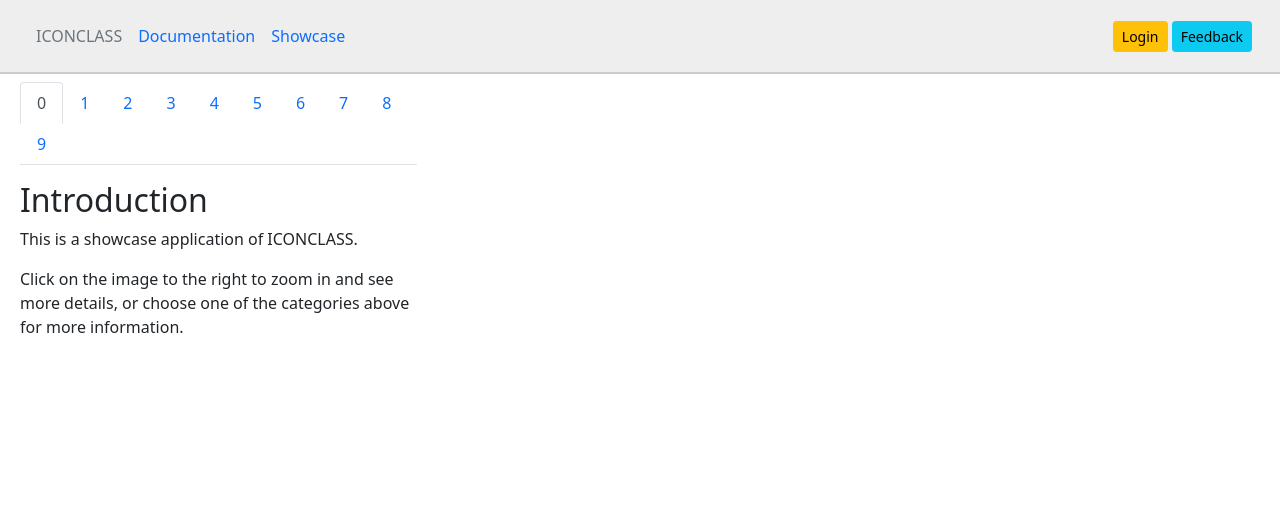
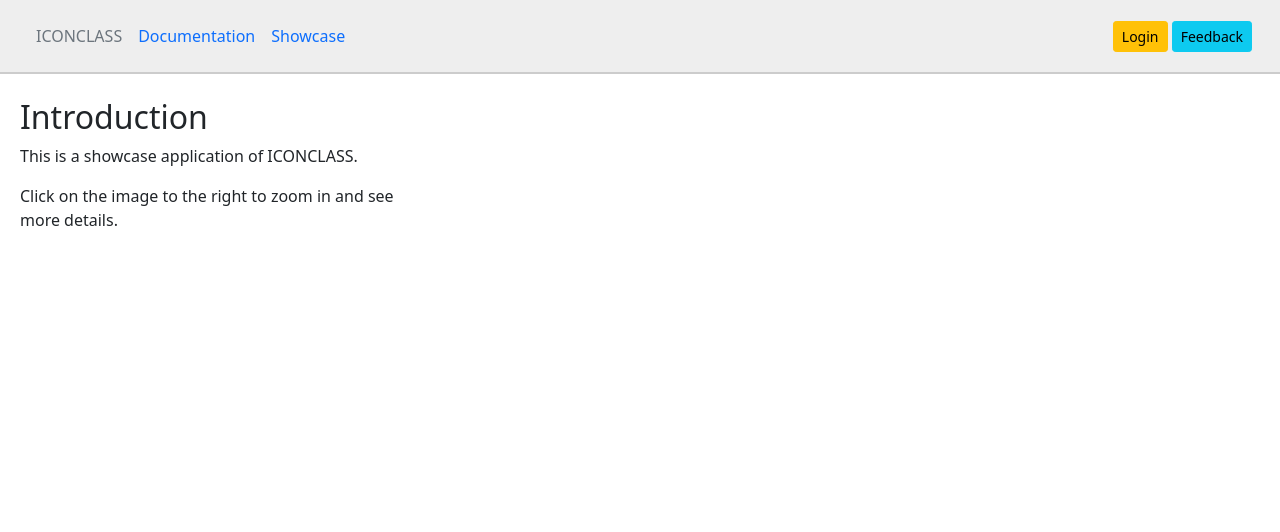
Before and after one commit to iconclass/server, a FastAPI app: page /showcase in a window 1280 px wide; the page is wider, and only the part inside the window is pictured. Shown: the top 532 px of that part. Run offline with FastAPI, Linux system fonts and the light colour scheme; data that the repository does not hold is empty; parts of the project's set-up code (start-up, migrations or seed data) failed here and were passed over.

Commit message:
Remove tabs

```diff
--- a/src/templates/showcase.html
+++ b/src/templates/showcase.html
@@ -10,43 +10,12 @@
 
 <div class="row p-2">
     <div class="col-4">
-        <ul class="nav nav-tabs">
-            <li class="nav-item">
-                <a class="nav-link active" href="#">0</a>
-            </li>
-            <li class="nav-item">
-                <a class="nav-link" href="#" tabindex="-1">1</a>
-            </li>
-            <li class="nav-item">
-                <a class="nav-link" href="#" tabindex="-1">2</a>
-            </li>
-            <li class="nav-item">
-                <a class="nav-link" href="#" tabindex="-1">3</a>
-            </li>
-            <li class="nav-item">
-                <a class="nav-link" href="#" tabindex="-1">4</a>
-            </li>
-            <li class="nav-item">
-                <a class="nav-link" href="#" tabindex="-1">5</a>
-            </li>
-            <li class="nav-item">
-                <a class="nav-link" href="#" tabindex="-1">6</a>
-            </li>
-            <li class="nav-item">
-                <a class="nav-link" href="#" tabindex="-1">7</a>
-            </li>
-            <li class="nav-item">
-                <a class="nav-link" href="#" tabindex="-1">8</a>
-            </li>
-            <li class="nav-item">
-                <a class="nav-link" href="#" tabindex="-1">9</a>
-            </li>
-        </ul>
+
         <div class="mt-3">
             <div>
                 <h2>Introduction</h2>
                 <p>This is a showcase application of ICONCLASS.</p>
-                <p>Click on the image to the right to zoom in and see more details, or choose one of the categories above for more information.</p>
+                <p>Click on the image to the right to zoom in and see more details.</p>
 
             </div>
             <div style="display: none" class="category" notation="0"><h3>Abstract, Non-representational Art</h3>
```
